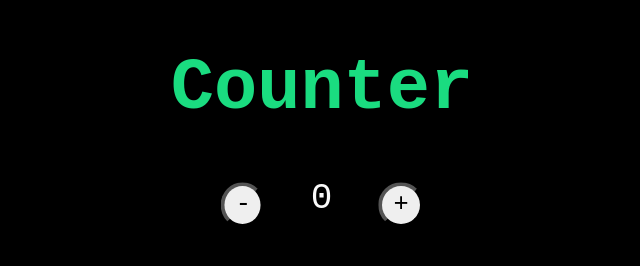
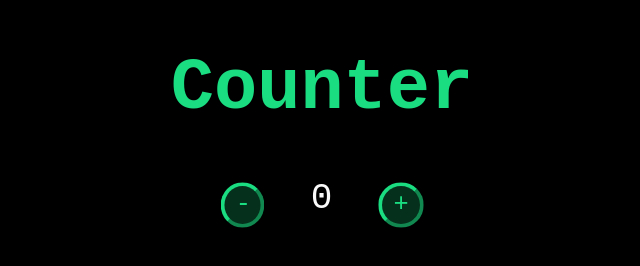
Before and after one commit to brnsilveira/js-counter, a plain HTML site: page index.html in a window 1280 px wide. Shown: the whole page, without its empty margins (318-958 px from the left). Drawn offline with Linux system fonts and the light colour scheme.

Commit message:
Change buttons color

```diff
--- a/assets/css/styles.css
+++ b/assets/css/styles.css
@@ -9,7 +9,7 @@ body {
 }
 
 h1, p {
-    color: rgb(26, 220, 128);
+    color: #1adc80;
 }
 
 #currentNumber {
@@ -18,14 +18,20 @@ h1, p {
 }
 
 #decrement {
+    border-color: #1adc80;
+    color: #1adc80;
+    background-color: #1adc8138;
     border-radius: 50%;
     width: 23px;
     height: 24px;
-    line-height: 10px;
+    line-height: 0px;
     transform: scale(1.9);
 }
 
 #increment {
+    border-color: #1adc80;
+    color: #1adc80;
+    background-color: #1adc8138;
     border-radius: 50%;
     line-height: 18px;
     transform: scale(1.9);
```
